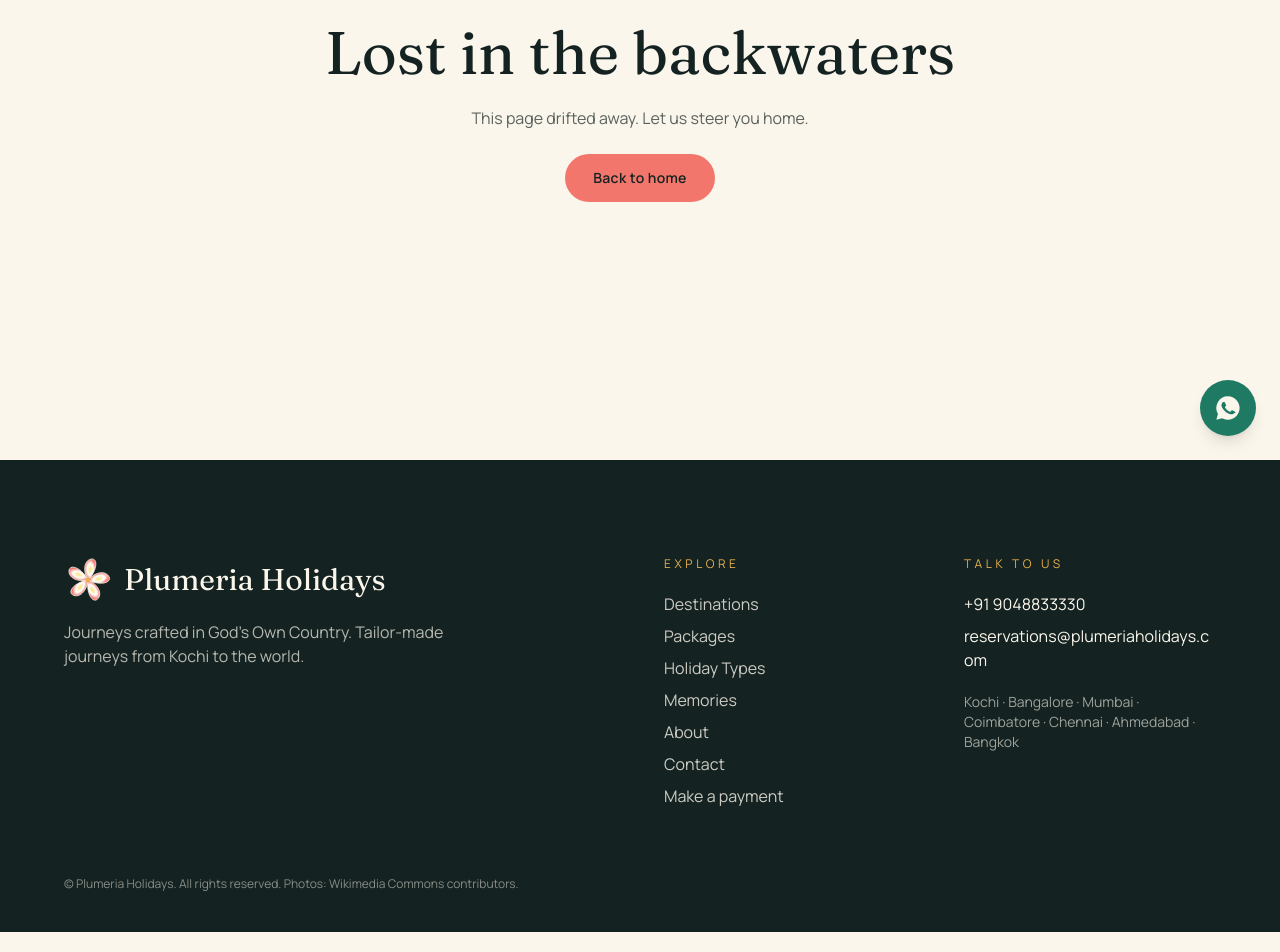
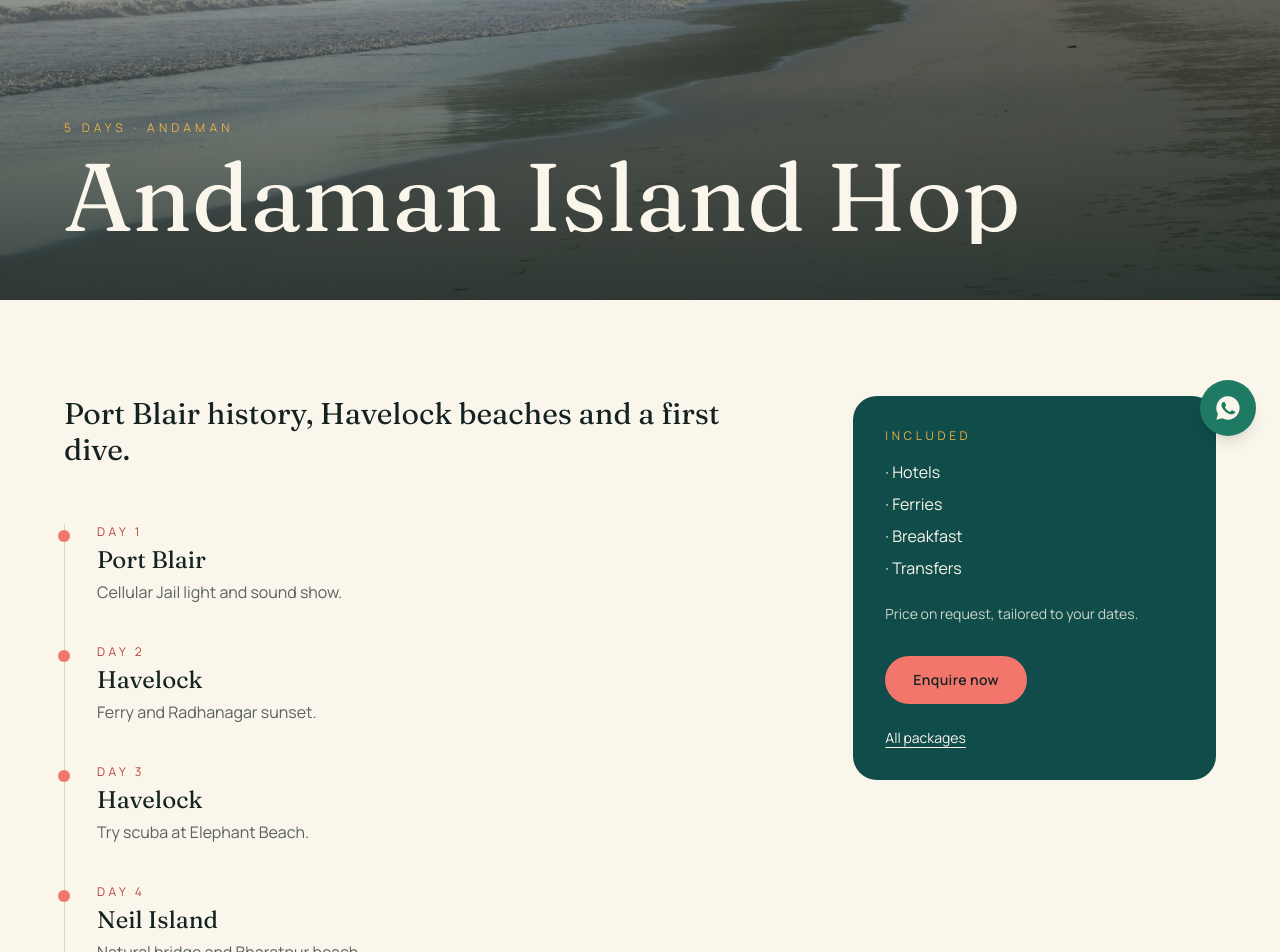
Before and after one commit to Aariyan007/Plumeria-Holidays, a Next.js app: page /packages/andaman-islands-5d in a window 1280 px wide. Before the commit this address had no page. Shown: the part 340-1292 px from the top of the page. Built offline with nearby package versions, Linux system fonts and the light colour scheme.

Commit message:
feat: packages listing with Flip filter and package detail
Co-Authored-By: Claude Opus 5.5 <noreply@anthropic.com>

```diff
--- /dev/null
+++ b/src/app/packages/[slug]/page.tsx
@@ -0,0 +1,61 @@
+import Image from "next/image";
+import Link from "next/link";
+import { notFound } from "next/navigation";
+import type { Metadata } from "next";
+import { getDestination, getPackage, getPackages } from "@/lib/data";
+import { Button } from "@/components/ui/Button";
+import { Reveal } from "@/components/motion/Reveal";
+import { SplitReveal } from "@/components/motion/SplitReveal";
+
+export const dynamicParams = false;
+export const generateStaticParams = () => getPackages().map((p) => ({ slug: p.slug }));
+
+export async function generateMetadata({ params }: PageProps<"/packages/[slug]">): Promise<Metadata> {
+  const p = getPackage((await params).slug);
+  return p ? { title: `${p.title} (${p.durationDays} days)`, description: p.summary, openGraph: { images: [p.image] } } : {};
+}
+
+export default async function PackagePage({ params }: PageProps<"/packages/[slug]">) {
+  const p = getPackage((await params).slug);
+  if (!p) notFound();
+  return (
+    <main>
+      <section data-dest-hero className="relative h-[80svh] overflow-hidden text-cream">
+        <Image src={p.image} alt={p.title} fill priority sizes="100vw" className="object-cover" />
+        <div className="absolute inset-0 bg-gradient-to-t from-ink/80 to-transparent" />
+        <div className="absolute bottom-14 left-6 right-6 md:left-16">
+          <p className="mb-3 text-xs uppercase tracking-[0.35em] text-gold">
+            {p.durationDays} days · {p.destinationSlugs.map((s) => getDestination(s)?.name).join(" · ")}
+          </p>
+          <SplitReveal as="h1" immediate className="font-display text-5xl md:text-8xl">{p.title}</SplitReveal>
+        </div>
+      </section>
+      <section className="grid gap-16 px-6 py-24 md:grid-cols-[2fr_1fr] md:px-16">
+        <div>
+          <p className="font-display text-2xl md:text-3xl">{p.summary}</p>
+          <ol className="relative mt-14 space-y-10 border-l border-ink/15 pl-8">
+            {p.itinerary.map((d) => (
+              <li key={d.day} className="relative">
+                <span className="absolute -left-[39px] top-1.5 h-3 w-3 rounded-full bg-coral" aria-hidden />
+                <Reveal>
+                  <p className="text-xs uppercase tracking-[0.3em] text-coral-dark">Day {d.day}</p>
+                  <h2 className="mt-1 font-display text-2xl">{d.title}</h2>
+                  <p className="mt-1 text-ink/70">{d.blurb}</p>
+                </Reveal>
+              </li>
+            ))}
+          </ol>
+        </div>
+        <aside className="h-fit rounded-3xl bg-teal p-8 text-cream md:sticky md:top-28">
+          <h2 className="text-xs uppercase tracking-[0.3em] text-gold">Included</h2>
+          <ul className="mt-4 space-y-2">{p.inclusions.map((i) => <li key={i}>· {i}</li>)}</ul>
+          <p className="mt-6 text-sm text-cream/80">
+            {p.priceFrom ? `From ₹${p.priceFrom.toLocaleString("en-IN")} per person` : "Price on request, tailored to your dates."}
+          </p>
+          <div className="mt-8"><Button href={`/contact?package=${p.slug}`}>Enquire now</Button></div>
+          <Link href="/packages" className="mt-6 block text-sm underline underline-offset-4">All packages</Link>
+        </aside>
+      </section>
+    </main>
+  );
+}
--- /dev/null
+++ b/src/app/packages/page.tsx
@@ -0,0 +1,17 @@
+import { getHolidayTypes, getPackages, type HolidayTypeSlug } from "@/lib/data";
+import { SectionHeading } from "@/components/ui/SectionHeading";
+import { PackageFilter } from "@/components/motion/PackageFilter";
+
+export const metadata = { title: "Tour Packages", description: "Kerala, India and international holiday packages." };
+
+export default async function PackagesPage({ searchParams }: PageProps<"/packages">) {
+  const types = getHolidayTypes();
+  const t = (await searchParams).type;
+  const initialType = types.find((x) => x.slug === t)?.slug as HolidayTypeSlug | undefined;
+  return (
+    <main className="px-6 pb-24 pt-40 md:px-16">
+      <SectionHeading kicker="Packages" title="Ready-made journeys, made to bend" intro="Every package can be tailored: dates, hotels, pace and budget." />
+      <div className="mt-12"><PackageFilter packages={getPackages()} types={types} initialType={initialType} /></div>
+    </main>
+  );
+}
--- /dev/null
+++ b/src/components/motion/PackageFilter.tsx
@@ -0,0 +1,59 @@
+"use client";
+import { useMemo, useRef, useState, useLayoutEffect } from "react";
+import type { HolidayType, HolidayTypeSlug, Package, Region } from "@/lib/data/types";
+import { Flip, gsap } from "@/lib/gsap";
+import { prefersReducedMotion } from "@/lib/motion";
+import { PackageCard } from "@/components/ui/PackageCard";
+
+export function PackageFilter({ packages, types, initialType }:
+  { packages: Package[]; types: HolidayType[]; initialType?: HolidayTypeSlug }) {
+  const [region, setRegion] = useState<Region | "all">("all");
+  const [type, setType] = useState<HolidayTypeSlug | "all">(initialType ?? "all");
+  const grid = useRef<HTMLDivElement>(null);
+  const flipState = useRef<Flip.FlipState | null>(null);
+
+  const visible = useMemo(() => packages.filter((p) =>
+    (region === "all" || p.region === region) && (type === "all" || p.holidayTypes.includes(type))), [packages, region, type]);
+
+  const change = (fn: () => void) => {
+    if (!prefersReducedMotion() && grid.current) flipState.current = Flip.getState(grid.current.children);
+    fn();
+  };
+
+  useLayoutEffect(() => {
+    if (!flipState.current || !grid.current) return;
+    Flip.from(flipState.current, {
+      targets: grid.current.children, duration: 0.6, ease: "power3.inOut", scale: true,
+      onEnter: (els) => gsap.fromTo(els, { opacity: 0, scale: 0.9 }, { opacity: 1, scale: 1, duration: 0.5 }),
+    });
+    flipState.current = null;
+  }, [visible]);
+
+  const chip = (active: boolean) =>
+    `rounded-full border px-4 py-2 text-sm transition-colors ${active ? "border-teal bg-teal text-cream" : "border-ink/20 hover:border-teal"}`;
+
+  return (
+    <div>
+      <div className="flex flex-wrap gap-3" role="group" aria-label="Region">
+        {(["all", "domestic", "international"] as const).map((r) => (
+          <button key={r} aria-pressed={region === r} className={chip(region === r)} onClick={() => change(() => setRegion(r))}>
+            {r === "all" ? "All" : r === "domestic" ? "India" : "International"}
+          </button>
+        ))}
+      </div>
+      <div className="mt-3 flex flex-wrap gap-3" role="group" aria-label="Holiday type">
+        <button aria-pressed={type === "all"} className={chip(type === "all")} onClick={() => change(() => setType("all"))}>Any type</button>
+        {types.map((t) => (
+          <button key={t.slug} aria-pressed={type === t.slug} className={chip(type === t.slug)} onClick={() => change(() => setType(t.slug))}>{t.name}</button>
+        ))}
+      </div>
+      <p className="mt-6 text-sm text-ink/70" aria-live="polite">{visible.length} {visible.length === 1 ? "package" : "packages"}</p>
+      <div ref={grid} className="mt-8 grid gap-10 sm:grid-cols-2 lg:grid-cols-3">
+        {visible.map((p) => <PackageCard key={p.slug} pkg={p} />)}
+      </div>
+      {visible.length === 0 && (
+        <p className="mt-8 text-lg">No packages match yet. <a href="/contact" className="text-coral-dark underline">Ask us to build one for you.</a></p>
+      )}
+    </div>
+  );
+}
```
